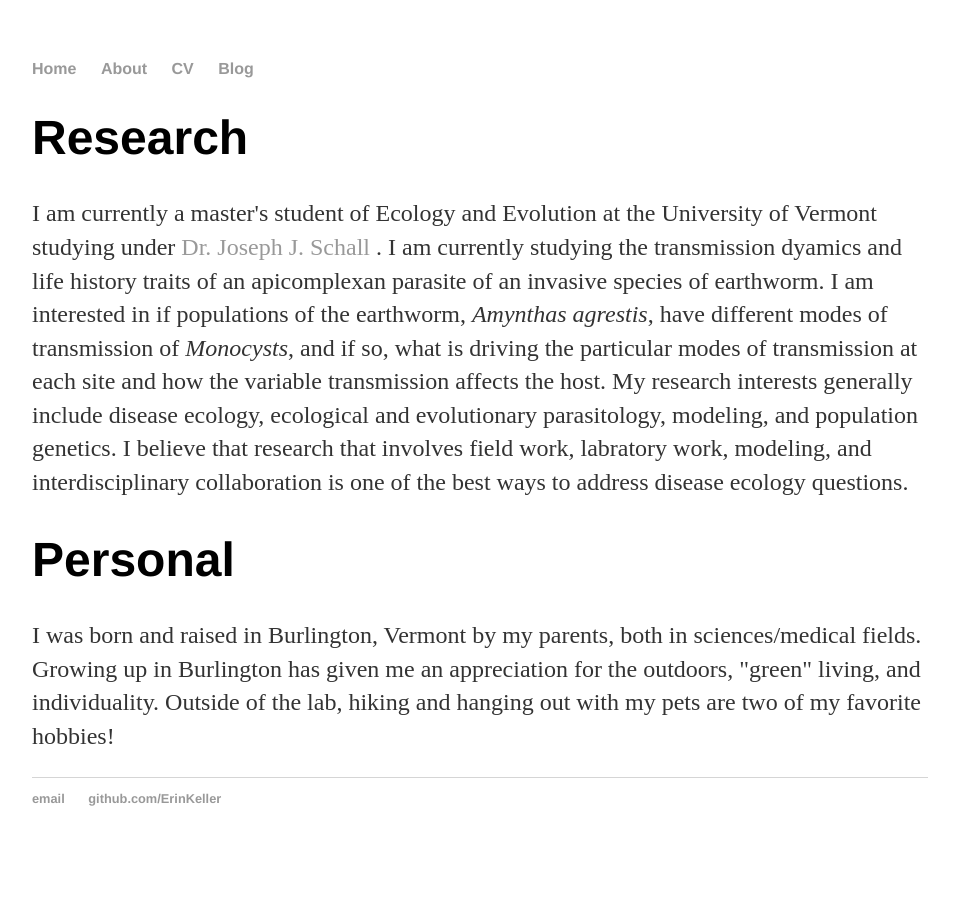
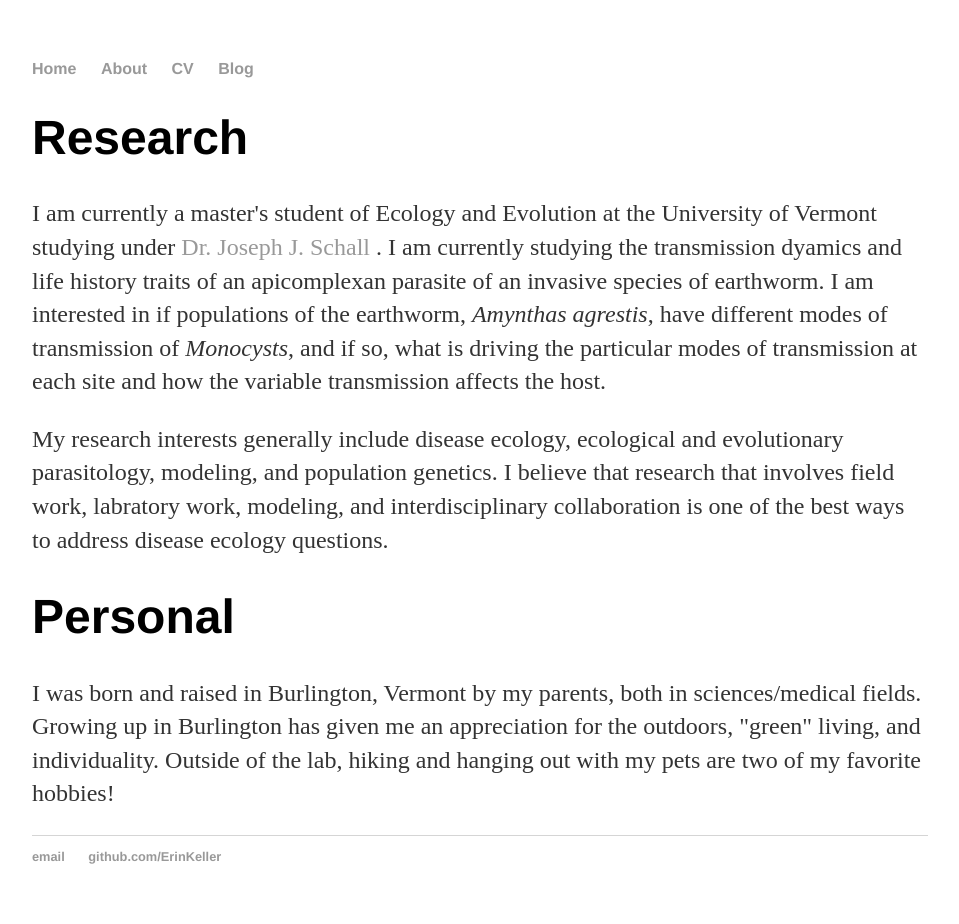
Before and after one commit to ErinKeller/ErinKeller.github.io, a Jekyll site: the page built from about/index.html, in a window 1280 px wide. Shown: the whole page, without its empty margins (160-1119 px from the left). Built offline with Jekyll 4.4.1, drawn with Linux system fonts in a browser that asks for light colours; before the commit the page ends 900 px from its top, so only the background shows below that.

```diff
--- a/about/index.html
+++ b/about/index.html
@@ -3,9 +3,9 @@ layout: default
 title: About me
 ---
 <h1> Research </h1>
-<p>I am currently a master's student of Ecology and Evolution at the University of Vermont studying under <a href="https://www.uvm.edu/~jschall/malaria.html">Dr. Joseph J. Schall </a>. I am currently studying the transmission dyamics and life history traits of an apicomplexan parasite of an invasive species of earthworm. I am interested in if populations of the earthworm, <i> Amynthas agrestis</i>, have different modes of transmission of <i>Monocysts</i>, and if so, what is driving the particular modes of transmission at each site and how the variable transmission affects the host.
+<p>I am currently a master's student of Ecology and Evolution at the University of Vermont studying under <a href="https://www.uvm.edu/~jschall/malaria.html">Dr. Joseph J. Schall </a>. I am currently studying the transmission dyamics and life history traits of an apicomplexan parasite of an invasive species of earthworm. I am interested in if populations of the earthworm, <i> Amynthas agrestis</i>, have different modes of transmission of <i>Monocysts</i>, and if so, what is driving the particular modes of transmission at each site and how the variable transmission affects the host.</p>
 
-My research interests generally include disease ecology, ecological and evolutionary parasitology, modeling, and population genetics. I believe that research that involves field work, labratory work, modeling, and interdisciplinary collaboration is one of the best ways to address disease ecology questions.  </p>
+<p>My research interests generally include disease ecology, ecological and evolutionary parasitology, modeling, and population genetics. I believe that research that involves field work, labratory work, modeling, and interdisciplinary collaboration is one of the best ways to address disease ecology questions.  </p>
 
 <h1> Personal </h1>
 <p>I was born and raised in Burlington, Vermont by my parents, both in sciences/medical fields. Growing up in Burlington has given me an appreciation for the outdoors, "green" living, and individuality. Outside of the lab, hiking and hanging out with my pets are two of my favorite hobbies!</p>
```
